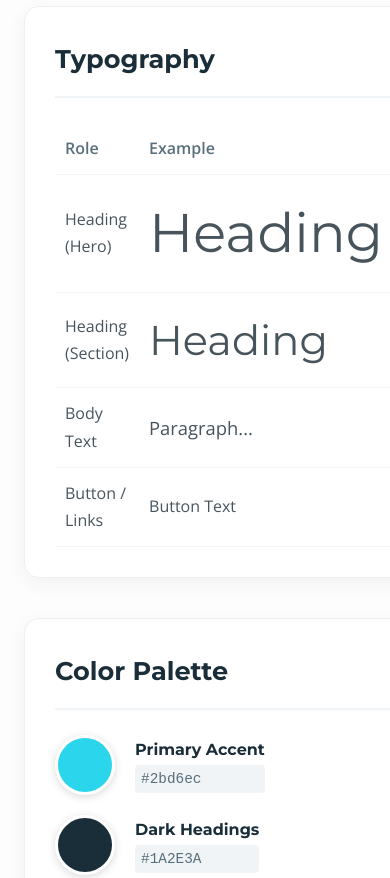
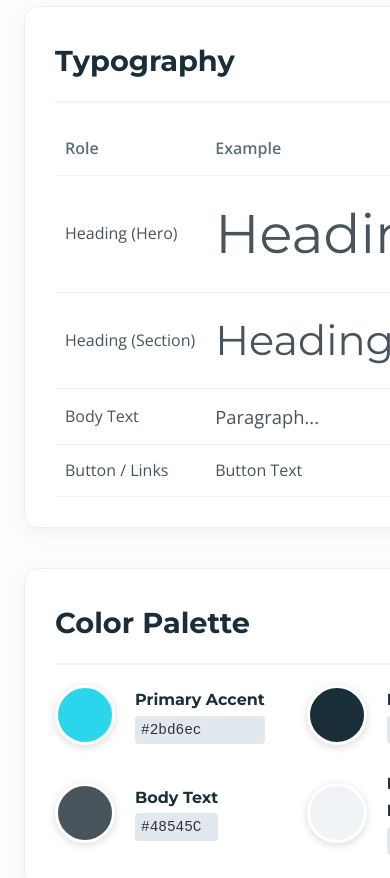
Before and after one commit to DwipaAditya-01/PortofolioUX, a plain HTML site: page html/research.html in a window 390 px wide. Shown: the part 1440-2318 px from the top of the page. Drawn offline with nearby package versions, Linux system fonts and the light colour scheme.

Commit message:
update detail.css

```diff
--- a/css/detail.css
+++ b/css/detail.css
@@ -47,6 +47,10 @@ body {
 .project-detail-page main {
     padding-top: 0;
     background-color: var(--c-bg-white);
+}
+
+.project-details-section {
+  padding: 80px 0 100px; /* sebelumnya hanya 80px 0 */
 }
 
 /* --- Standarisasi Judul Section --- */
@@ -163,10 +167,10 @@ body {
 
 .detail-card h3 {
     font-family: var(--ff-heading);
-    font-size: 1.6rem;
+    font-size: 1.8rem;
     color: var(--c-heading);
     margin-top: 0;
-    margin-bottom: 25px;
+    margin-bottom: 20px;
     text-align: left;
     border-bottom: 2px solid var(--c-bg-section-alt);
     padding-bottom: 15px;
@@ -175,6 +179,9 @@ body {
 .type-table {
     width: 100%;
     border-collapse: collapse;
+    display: block;
+  overflow-x: auto;
+  white-space: nowrap;
 }
 
 .type-table th,
@@ -209,6 +216,7 @@ body {
     border: 3px solid var(--c-white);
     box-shadow: 0 2px 8px rgba(0,0,0,0.15);
     flex-shrink: 0;
+    transition: var(--transition-main);
 }
 
 .swatch-info .role {
@@ -225,6 +233,13 @@ body {
     background-color: var(--c-bg-section-alt);
     padding: 2px 6px;
     border-radius: 4px;
+    color: #333;
+    background-color: #e1e9ef;
+}
+
+.swatch:hover .swatch-color {
+  transform: scale(1.05);
+  box-shadow: 0 4px 12px rgba(0,0,0,0.2);
 }
 
 /* --- Screenshots Section --- */
@@ -328,7 +343,14 @@ body {
     transform: scale(1.1);
 }
 
+
 /* === 4. RESPONSIVE MEDIA QUERIES === */
+@media (min-width: 1200px) {
+  .details-grid {
+    gap: 30px;
+  }
+}
+
 @media (min-width: 992px) {
     .details-grid {
         grid-template-columns: 1fr 1fr;
@@ -345,6 +367,15 @@ body {
         grid-template-columns: repeat(auto-fit, minmax(260px, 1fr));
         gap: 25px;
     }
+    .swatch-container {
+        flex-direction: row;
+        flex-wrap: wrap;
+        gap: 25px;
+    }
+
+  .swatch {
+    width: calc(50% - 12.5px); /* 2 kolom dengan jarak 25px */
+  }
 }
 
 @media (max-width: 480px) {
```
